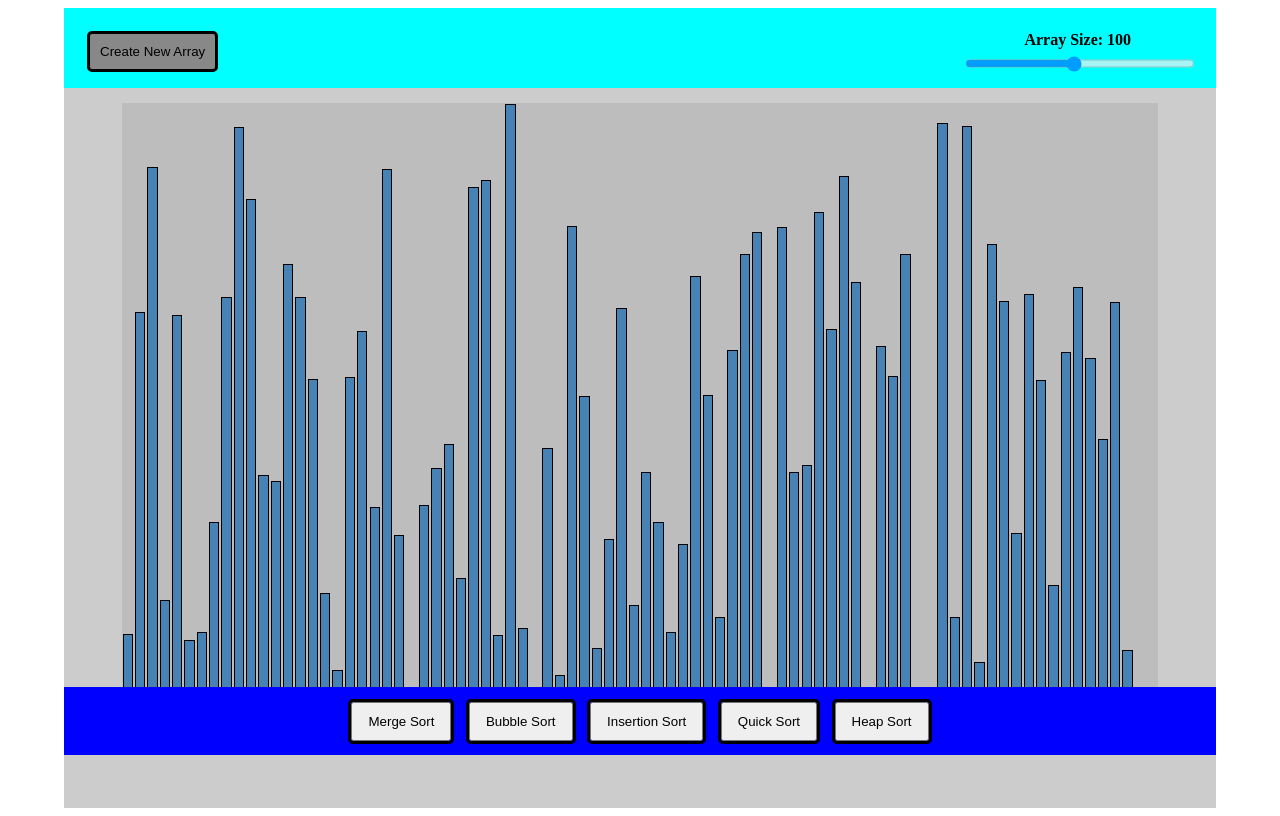
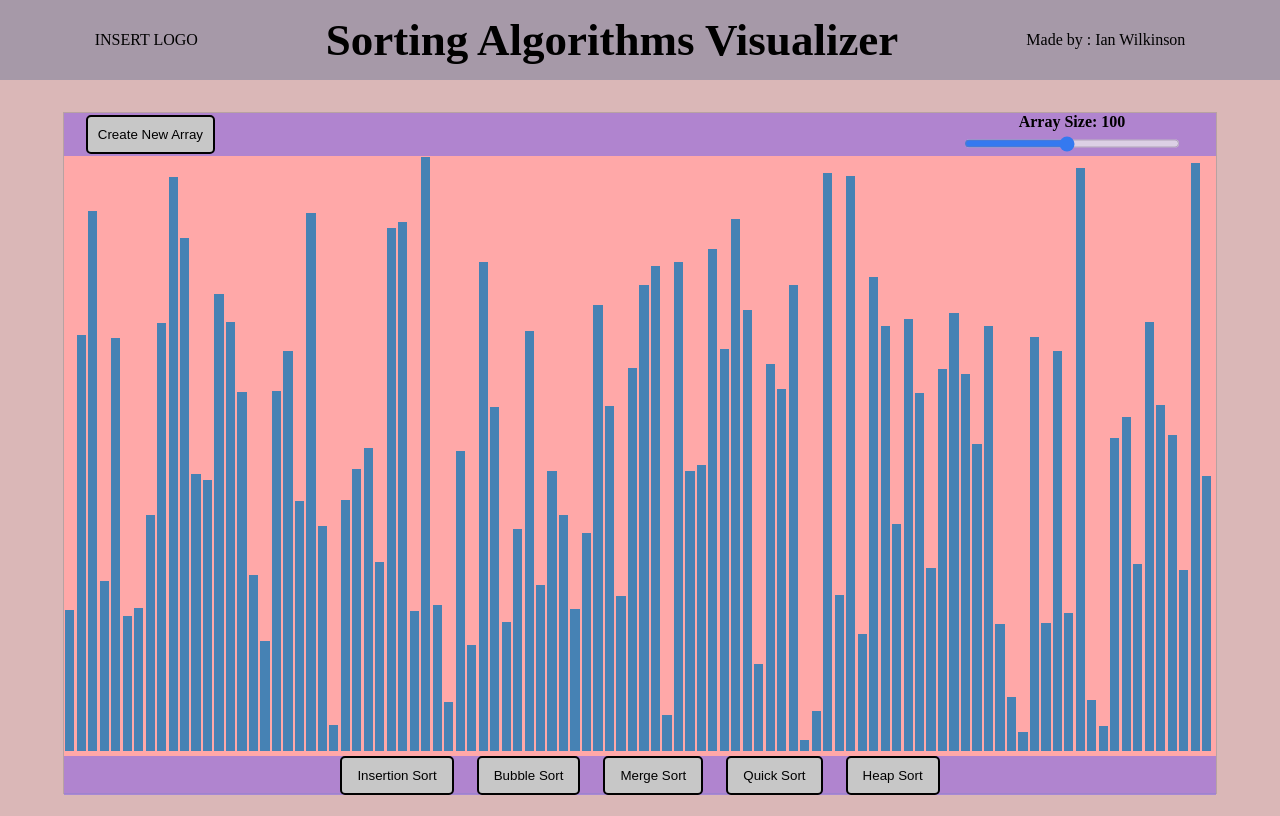
Before and after one commit to ian6043/Sorting-Algorithm, a React (Create React App) app: page / in a window 1280 px wide. Built offline with nearby package versions, Linux system fonts and the light colour scheme.

Commit message:
added header

```diff
--- a/src/App.js
+++ b/src/App.js
@@ -1,8 +1,10 @@
 import SortingVisualizer from "./SortingVisualizer/SortingVisualizer";
+import Header from "./SortingVisualizer/components/Header";
 
 function App() {
   return (
     <>
+    <Header/>
     <div className="container">
     <SortingVisualizer/>
     </div>
--- a/src/SortingVisualizer/SortingVisualizer.js
+++ b/src/SortingVisualizer/SortingVisualizer.js
@@ -13,22 +13,23 @@ const SortingVisualizer=() =>{
     const createArray = () =>{
         let array =[]
         for(let i =0; i< numOfItems; i++){
-            array.push(getRandomInt(10,700));
+            array.push(getRandomInt(10,600));
         }
         setArray(array)
         console.log("Create Array"+array.length+" "+numOfItems)
     }
+
     //Generate random number for the heights of the array items
     const getRandomInt = (min, max) =>{
         return Math.floor(Math.random() * (max - min) + min)
     }
+
     // Updates the state of the number of items in the array
     const changeNumOfItems = (e)=>{
         let num = e.target.value
         setNumOfItems(num)
         createArray()
         console.log("ChnageNum of Items"+array.length+" "+numOfItems)
-
     }
 
     //Calls Merge sort from algorithms.js
@@ -118,7 +119,7 @@ const SortingVisualizer=() =>{
          <>
          <div className="array-buttons">
              {/* Create New array button calls create array function */}
-            <button className="button" onClick={createArray}>Create New Array</button>
+            <div className="button-container"><button className="button" onClick={createArray}>Create New Array</button></div>
             {/* Slider component made in slider.js */}
             <Slider text={'Array Size: '} min={10} max={200} onResize={changeNumOfItems}/>
          </div>
@@ -136,9 +137,9 @@ const SortingVisualizer=() =>{
          </div>
          <div className="sort-buttons">
              {/* Button componets made in a Button.js */}
+            <Button text={'Insertion Sort'} onClick={insertionSort}/>
+            <Button text={'Bubble Sort'} onClick={bubbleSort}/>
             <Button text={'Merge Sort'} onClick={mergeSort}/>
-            <Button text={'Bubble Sort'} onClick={bubbleSort}/>
-            <Button text={'Insertion Sort'} onClick={insertionSort}/>
             <Button text={'Quick Sort'} onClick={quickSort}/>
             <Button text={'Heap Sort'} onClick={heapSort}/>
             {/* <Button text={'Print'} onClick={printArray}/> */}
--- a/src/SortingVisualizer/algorithms.js
+++ b/src/SortingVisualizer/algorithms.js
@@ -70,7 +70,6 @@ export const insertionSort = (array)=>{
         animations.push(['swap',i,j+1,current,tempArray[j+1],'red']);
         tempArray[j+1]=current;
     }
-    animations.push();
     animations.push(['current',length-1,length-1,0,0,'steelblue']);
     return animations;
 }
--- /dev/null
+++ b/src/SortingVisualizer/components/Header.js
@@ -0,0 +1,13 @@
+import React from 'react'
+
+const Header = () => {
+    return (
+        <div  className="header">
+            <div className="logo">INSERT LOGO</div>
+            <div className="title">Sorting Algorithms Visualizer</div>
+            <div className="myname">Made by : Ian Wilkinson</div>
+        </div>
+    )
+}
+
+export default Header
--- a/src/index.css
+++ b/src/index.css
@@ -1,20 +1,60 @@
+:root {
+  --button-color: rgb(199, 199, 199);
+  --button-color-hover: rgba(184, 184, 184, .70);
+  --background-color-arrayContainer:  rgb(255, 168, 168);
+  --background-color-bar:  rgb(150, 120, 221, .75);
+  --background-color-header:rgba(149, 143, 163, 0.75) ;
+}
 
+body{
+  background-color: rgb(218, 183, 183);
+  margin: 0%;
+  padding: 0%;
+}
+
+.header{
+  width: 100vw;
+  height: 10vh;
+  background-color: var(--background-color-header);
+  margin: 0% 0px 2.5% 0px;
+  padding: 0%;
+  display: flex;
+  justify-content: center;
+  align-items: center;
+}
+
+.logo{
+  padding: 5% 5%;
+
+}
+.title{
+  font-weight: bold;
+  font-size: 45px;
+  padding: 5% 5%;
+}
+.myname{
+  padding: 5% 5%;
+
+}
 .container {
   margin: auto;
   justify-self: center;
   align-self: center;
   max-width: 90vw;
-  height: 100vh;
-  background-color: rgb(204, 204, 204);
-
+  height: 85vh;
+  border: 1px solid rgba(160, 160, 160, 0.75) ;
+  display: flex;
+  flex-direction: column;
+  background-color: var(--background-color-arrayContainer) ;
 }
 
 .array-container {
+  min-height: 600px;
   margin: auto;
-  width: 90%;
-  height: 73%;
+  width: 100%;
+  height: 60%;
   overflow: hidden;
-  background-color: rgb(189, 189, 189);
+  background-color: var(--background-color-arrayContainer);
   align-items: baseline;
 
 }
@@ -25,24 +65,28 @@
   width:3px;
   display: inline-block;
   background-color: steelblue;
-  border: 1px solid #000000;
 }
 
 .array-buttons{
   display: block;
-  background-color: aqua;
-  height: 10vh;
+  background-color: var(--background-color-bar);
+  height: 20%;
 }
 
 
 .slidecontainer {
-  width: 20%;
+  width: 25%;
   float: right;
-  padding: 2%;
+  height: 100%;
+  display: flex;
+  justify-content: center;
+  align-items: center;
+  flex-direction: column;
 }
 
 .slider {
-  width: 100%;
+  margin: 0;
+  width: 75%;
   height: 25px;
   background: #d3d3d3;
   opacity: 0.7;
@@ -50,6 +94,7 @@
   transition: opacity .2s;
 }
 .slide-value{
+
   text-align: center;
   font-weight: bold;
 }
@@ -59,16 +104,29 @@
   cursor: pointer;
 }
 
+.button-container{
+  width: 15%;
+  float: left;
+  height: 100%;
+  display: flex;
+  justify-content: center;
+  align-items: center;
+  flex-direction: column;
+}
+
 .button{
-  margin: 2%;
-  background-color: rgb(136, 136, 136, 1);
+  margin: 0% 2%;
+  background-color: var(--button-color);
   padding: 10px;
   border-radius: 5px;
-  border: solid 3px black;
+  border: solid 2px black;
+  align-self: center;
+  justify-self: center;
 }
 
+
 .button:hover{
-  background-color: rgb(136, 136, 136, .75);
+  background-color:  var(--button-color-hover);
   cursor: pointer;
 }
 
@@ -76,23 +134,27 @@
   display: flex;
   margin: 0 auto;
   justify-content: center;
-  background-color: blue;
+  background-color:var(--background-color-bar);
+  height: 20%;
+  width: 100%;
 }
 
 .sort-button{
   display: inline-block;
   justify-self: center;
-  margin: 1% 0.5% ;
-  border-radius: 5px;
-  border: solid 3px black;
+  align-self: center;
+  margin: 0% 1% ;
 }
 
 .sort-button-text{
   padding: 10px 15px;
+  background-color: var(--button-color);
+  border: solid 2px black;
+  border-radius: 5px;
 }
 
 .sort-button-text:hover{
-  background-color: rgb(136, 136, 136, .75);
+  background-color: var(--button-color-hover);
   cursor: pointer;
 }
 
```
